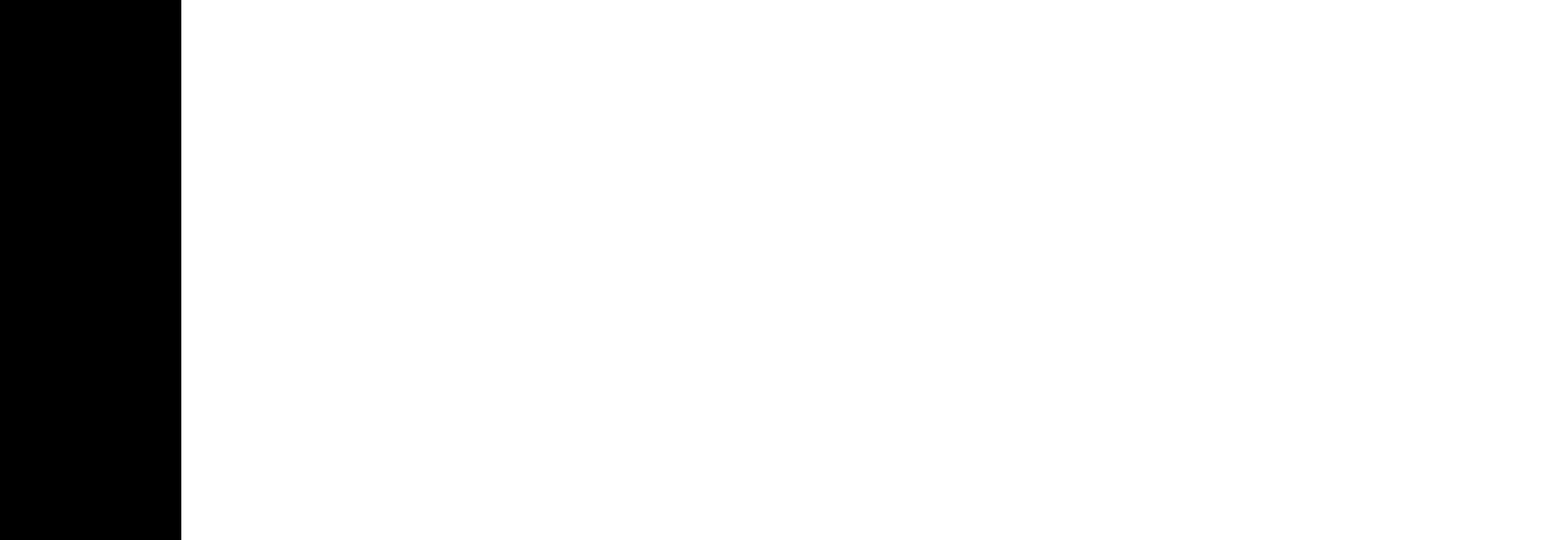
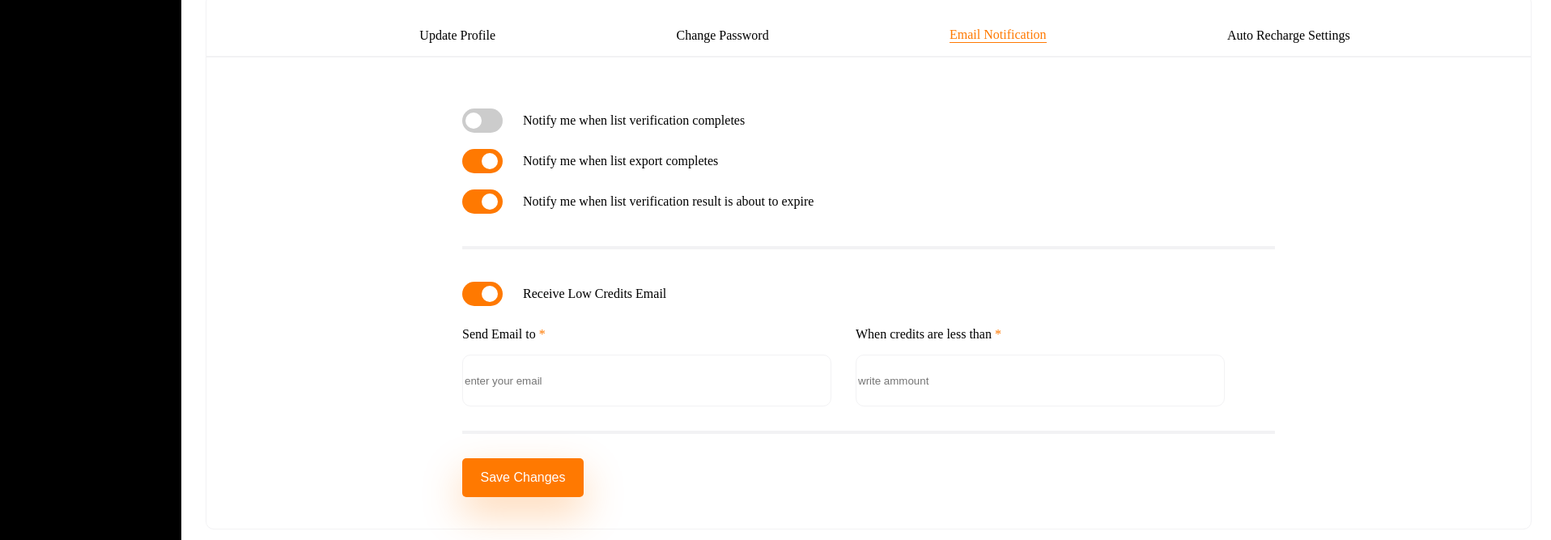
Before and after one commit to dmshikder/carrier-lookup, a plain HTML site: page index.html in a window 1280 px wide. Shown: the part 482-1149 px from the top of the page at 81% size, 1916 px wide, since content can reach past the window. Drawn offline with Linux system fonts and the light colour scheme.

Commit message:
main body part design completed

```diff
--- a/index.html
+++ b/index.html
@@ -58,7 +58,7 @@
 
     <!-- main body start -->
 
-    <div>
+    <div class="main-body-part">
       <div class="personal-info">
         <div class="profile-info">
           <img src="/assets/profile-image.png" alt="" />
@@ -109,16 +109,78 @@
       </div>
 
       <!-- main body 2nd part  -->
-      <div>
-        <div>
+      <div class="setings">
+        <div class="setings-menu-bar">
           <ul class="menu">
             <li>Update Profile</li>
             <li>Change Password</li>
-            <li>Email Notification</li>
+            <li class="email">Email Notification</li>
             <li>Auto Recharge Settings</li>
           </ul>
+          <!-- <hr /> -->
         </div>
-        <div>notify</div>
+        <div>
+          <div class="toggole-settings">
+            <label class="switch">
+              <input type="checkbox" />
+              <span class="slider round"></span>
+            </label>
+
+            <p>Notify me when list verification completes</p>
+          </div>
+          <div class="toggole-settings">
+            <label class="switch">
+              <input type="checkbox" checked />
+              <span class="slider round"></span>
+            </label>
+            <p>Notify me when list export completes</p>
+          </div>
+          <div class="toggole-settings">
+            <label class="switch">
+              <input type="checkbox" checked />
+              <span class="slider round"></span>
+            </label>
+            <p>Notify me when list verification result is about to expire</p>
+          </div>
+          <hr class="hr" />
+          <div>
+            <div class="toggole-settings">
+              <label class="switch">
+                <input type="checkbox" checked />
+                <span class="slider round"></span>
+              </label>
+              <p>Receive Low Credits Email</p>
+            </div>
+            <div class="submit-form">
+              <div>
+                <p>Send Email to <span class="mendatory">*</span></p>
+                <input
+                  class="input"
+                  type="email"
+                  placeholder="enter your email"
+                  name=""
+                  id=""
+                />
+              </div>
+              <div>
+                <p>
+                  When credits are less than <span class="mendatory">*</span>
+                </p>
+                <input
+                  class="input"
+                  type="number"
+                  placeholder="write ammount"
+                  name=""
+                  id=""
+                />
+              </div>
+              <div></div>
+            </div>
+          </div>
+          <hr class="hr" />
+
+          <button class="button">Save Changes</button>
+        </div>
       </div>
     </div>
     <!-- main body end -->
--- a/style.css
+++ b/style.css
@@ -12,6 +12,7 @@ body {
   gap: 15px;
   width: 1696px;
   height: 90px;
+  margin-left: 220px;
 }
 
 /* left navbar  */
@@ -24,7 +25,7 @@ body {
   display: flex;
   flex-direction: column;
   align-items: center;
-  margin-top: -75px;
+  margin-top: -90px;
 }
 
 .logo {
@@ -60,8 +61,15 @@ body {
 
 /* main body  */
 
+.main-body-part {
+  margin-left: 254px;
+  margin-top: -1080px;
+}
+
 .personal-info {
   display: flex;
+  gap: 30px;
+  margin-bottom: 30px;
 }
 
 /* profile info  */
@@ -154,3 +162,134 @@ body {
 }
 
 /* main body 2nd part  */
+
+.setings {
+  width: 1636px;
+  height: 659px;
+  border: 1px solid #f2f2f4;
+  border-radius: 10px;
+  display: flex;
+  flex-direction: column;
+  align-items: center;
+}
+.setings-menu-bar {
+  border-bottom: 2px solid #f2f2f4;
+  width: 1636px;
+  margin-bottom: 53px;
+}
+
+.menu {
+  list-style-type: none;
+  display: flex;
+  align-items: center;
+  justify-content: space-evenly;
+  font-size: 16px;
+  margin-top: 40px;
+}
+
+.email {
+  color: #ff7901;
+  border-bottom: 1px solid #ff7901;
+}
+
+/* toggole  */
+
+.switch {
+  position: relative;
+  display: inline-block;
+  width: 50px;
+  height: 30px;
+}
+
+.switch input {
+  opacity: 0;
+  width: 0;
+  height: 0;
+}
+
+.slider {
+  position: absolute;
+  cursor: pointer;
+  top: 0;
+  left: 0;
+  right: 0;
+  bottom: 0;
+  background-color: #ccc;
+  -webkit-transition: 0.4s;
+  transition: 0.4s;
+}
+
+.slider:before {
+  position: absolute;
+  content: "";
+  height: 20px;
+  width: 20px;
+  left: 4px;
+  bottom: 5px;
+  background-color: white;
+  -webkit-transition: 0.4s;
+  transition: 0.4s;
+}
+
+input:checked + .slider {
+  background-color: #ff7901;
+}
+
+input:checked + .slider:before {
+  -webkit-transform: translateX(26px);
+  -ms-transform: translateX(26px);
+  transform: translateX(20px);
+}
+
+/* Rounded sliders */
+.slider.round {
+  border-radius: 34px;
+}
+
+.slider.round:before {
+  border-radius: 50%;
+}
+
+.toggole-settings {
+  display: flex;
+  font-size: 16px;
+  gap: 25px;
+  align-items: center;
+}
+
+.mendatory {
+  color: #ff7901;
+}
+
+.submit-form {
+  display: flex;
+  gap: 30px;
+}
+
+.input {
+  width: 450px;
+  height: 60px;
+  border: 1px solid #f2f2f4;
+  border-radius: 10px;
+}
+
+.hr {
+  width: 1000px;
+  border: 2px solid #f2f2f4;
+  margin-top: 30px;
+  margin-bottom: 30px;
+}
+
+.button {
+  width: 150px;
+  height: 48px;
+  background-color: #ff7901;
+  border: none;
+  border-radius: 5px;
+  cursor: pointer;
+  color: white;
+  font-size: 16px;
+
+  box-shadow: 0px 20px 50px rgba(255, 121, 1, 0.3);
+  margin-bottom: 50px;
+}
```
